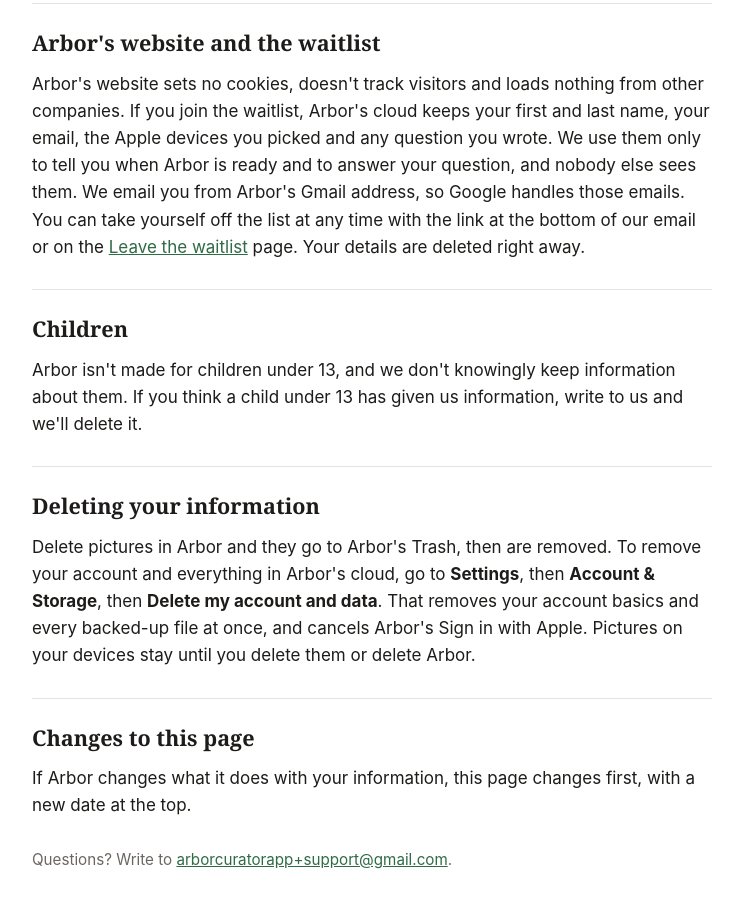
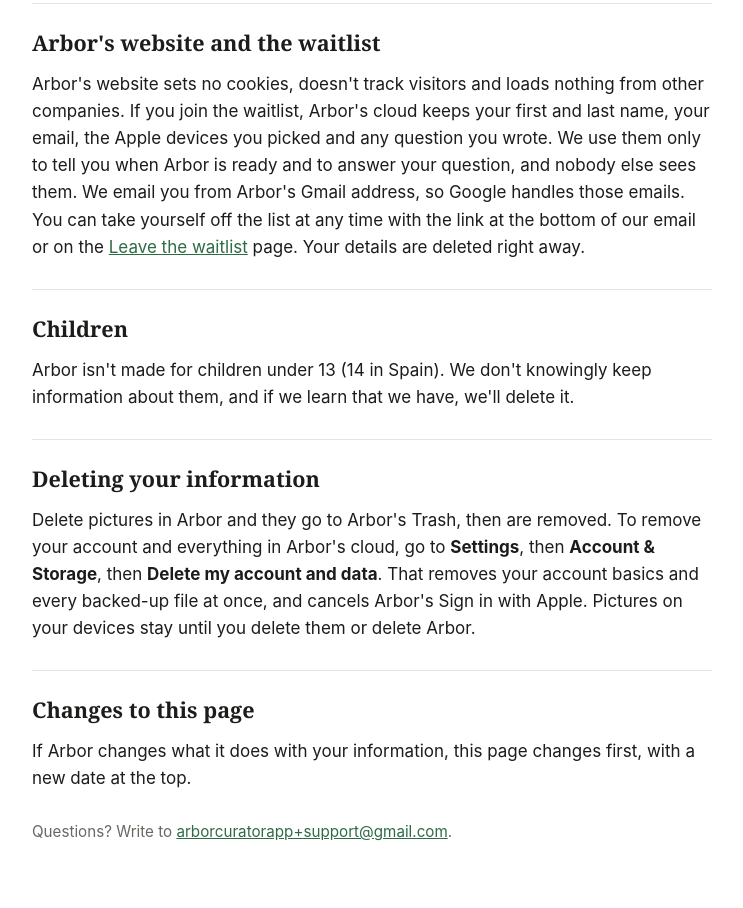
Before and after one commit to arborforest/arborforest.github.io, a plain HTML site: page privacy/index.html in a window 1280 px wide. Shown: the part 3050-3958 px from the top of the page, without its empty margins (268-1011 px from the left). Drawn offline with Linux system fonts and the light colour scheme.

Commit message:
Privacy: children paragraph without 'write to us'; 14 in Spain

```diff
--- a/privacy/index.html
+++ b/privacy/index.html
@@ -117,7 +117,7 @@ footer { color:var(--muted); font-size:.95rem; }
 
   <section>
     <h2>Children</h2>
-    <p>Arbor isn't made for children under 13, and we don't knowingly keep information about them. If you think a child under 13 has given us information, write to us and we'll delete it.</p>
+    <p>Arbor isn't made for children under 13 (14 in Spain). We don't knowingly keep information about them, and if we learn that we have, we'll delete it.</p>
   </section>
 
   <section>
```
Also changed, not shown: es/privacy/index.html (+1 -1 lines).
